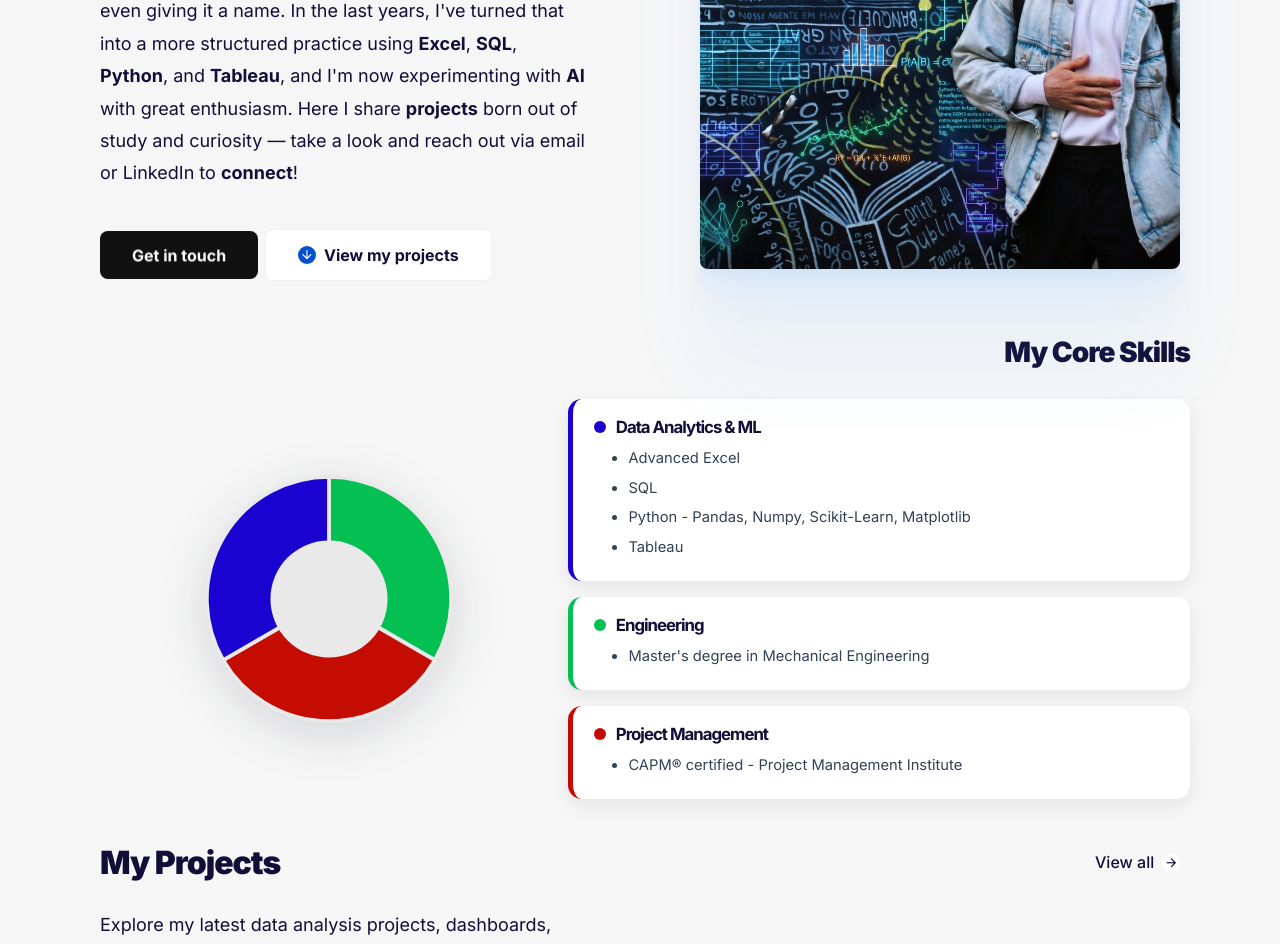
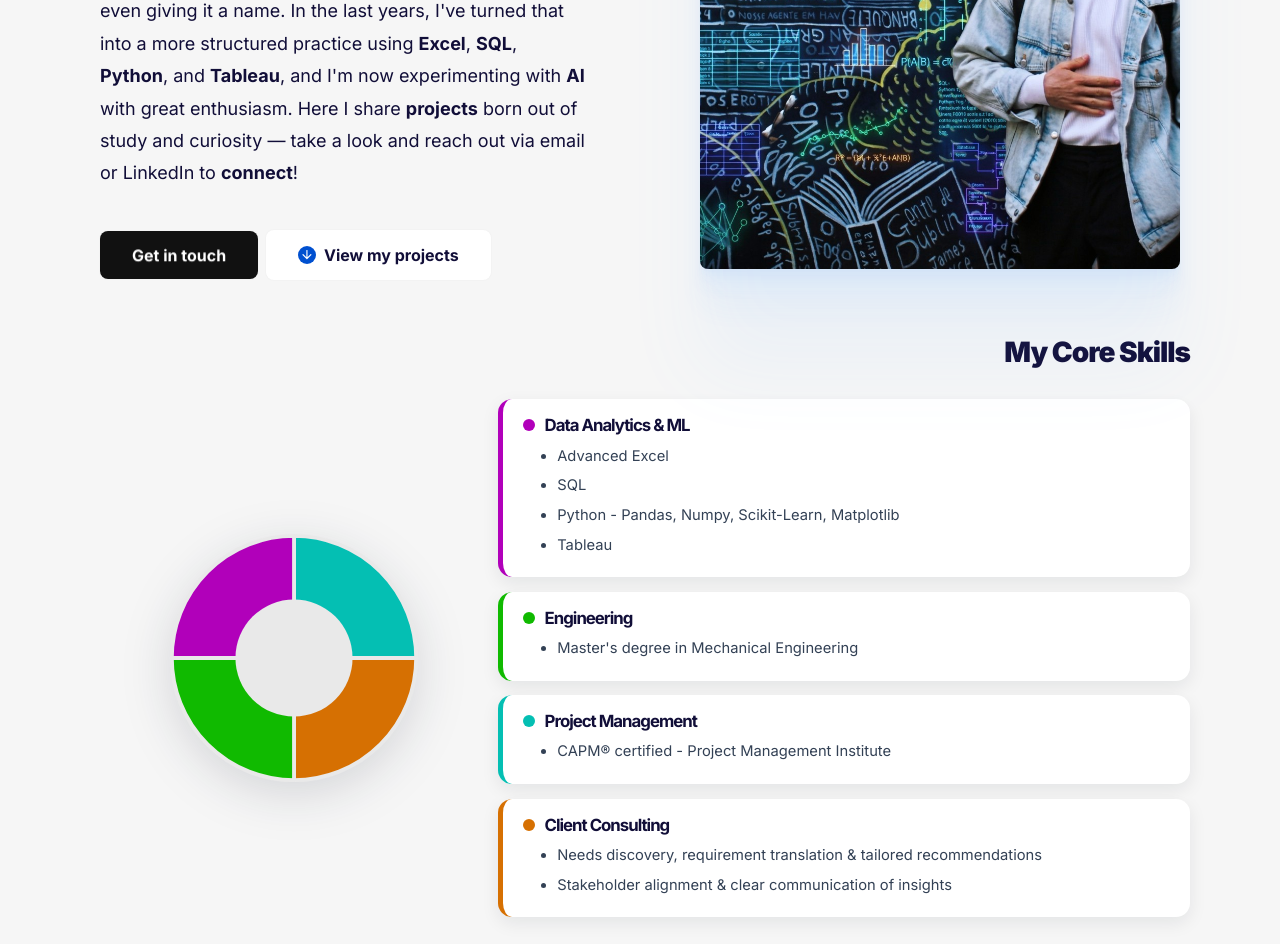
Before and after one commit to gcasarin/gcasarin.github.io, a Jekyll site: the page built from index.html, in a window 1280 px wide. Shown: the part 442-1386 px from the top of the page. Built offline with Jekyll 4.4.1, drawn with Linux system fonts in a browser that asks for light colours.

Commit message:
Update skills section with new chart and details

```diff
--- a/_includes/section-skills.html
+++ b/_includes/section-skills.html
@@ -7,50 +7,57 @@
     </div>
 
     <div class="row mt-4 pie-layout">
-      <!-- Colonna sinistra: grafico a torta centrato orizzontalmente e verticalmente -->
+      <!-- Colonna sinistra: donut chart a 4 quadranti da 90° centrata orizzontalmente e verticalmente -->
       <div class="col-lg-5 mb-4 mb-lg-0 pie-col">
         <div class="pie-wrapper">
-          <svg class="skills-pie" viewBox="0 0 220 220" width="280" height="280" role="img" aria-label="Skills breakdown: Engineering, Project Management, and Data Analytics">
-            <!-- Fetta 1: Engineering (120°) -->
+          <svg class="skills-pie" viewBox="0 0 220 220" width="280" height="280" role="img" aria-label="Skills breakdown: Project Management, Client Consulting, Engineering, and Data Analytics">
+            <!-- Quadrante 1: Project Management (90° in alto a destra) -->
             <path
               class="pie-slice"
-              d="M 110 110 L 110 14 A 96 96 0 0 1 193.138 158 Z"
-              fill="#04bf52"
+              d="M 110 110 L 110 14 A 96 96 0 0 1 206 110 Z"
+              fill="#04bfb3"
+              data-target="pm"
+            />
+
+            <!-- Quadrante 2: Client Consulting (90° in basso a destra) -->
+            <path
+              class="pie-slice"
+              d="M 110 110 L 206 110 A 96 96 0 0 1 110 206 Z"
+              fill="#d67002"
+              data-target="cc"
+            />
+
+            <!-- Quadrante 3: Engineering (90° in basso a sinistra) -->
+            <path
+              class="pie-slice"
+              d="M 110 110 L 110 206 A 96 96 0 0 1 14 110 Z"
+              fill="#10ba00"
               data-target="eng"
             />
 
-            <!-- Fetta 2: Project Management (120°) -->
+            <!-- Quadrante 4: Data Analytics (90° in alto a sinistra) -->
             <path
               class="pie-slice"
-              d="M 110 110 L 193.138 158 A 96 96 0 0 1 26.862 158 Z"
-              fill="#c40c02"
-              data-target="pm"
-            />
-
-            <!-- Fetta 3: Data Analytics (120°) -->
-            <path
-              class="pie-slice"
-              d="M 110 110 L 26.862 158 A 96 96 0 0 1 110 14 Z"
-              fill="#1a02d1"
+              d="M 110 110 L 14 110 A 96 96 0 0 1 110 14 Z"
+              fill="#b100ba"
               data-target="da"
             />
 
             <!-- Foro centrale per effetto donut -->
             <circle class="donut-hole" cx="110" cy="110" r="46" />
-
           </svg>
         </div>
       </div>
 
-      <!-- Colonna destra: dettaglio skill dei 3 spicchi -->
+      <!-- Colonna destra: dettaglio skill dei 4 quadranti -->
       <div class="col-lg-7 pillars-col">
         <div class="pie-pillars">
 
           <!-- 1. Data Analytics -->
           <div class="pie-pillar pie-pillar--da" data-slice="da">
             <div class="pie-pillar__head">
-              <span class="pie-dot" style="background: #1a02d1;"></span>
-              <h4 class="pie-pillar__title">Data Analytics & ML</h4>
+              <span class="pie-dot" style="background: #b100ba;"></span>
+              <h4 class="pie-pillar__title">Data Analytics &amp; ML</h4>
             </div>
             <ul class="pie-pillar__list">
               <li>Advanced Excel</li>
@@ -63,7 +70,7 @@
           <!-- 2. Engineering -->
           <div class="pie-pillar pie-pillar--eng" data-slice="eng">
             <div class="pie-pillar__head">
-              <span class="pie-dot" style="background: #04bf52;"></span>
+              <span class="pie-dot" style="background: #10ba00;"></span>
               <h4 class="pie-pillar__title">Engineering</h4>
             </div>
             <ul class="pie-pillar__list">
@@ -74,11 +81,23 @@
           <!-- 3. Project Management -->
           <div class="pie-pillar pie-pillar--pm" data-slice="pm">
             <div class="pie-pillar__head">
-              <span class="pie-dot" style="background: #c40c02;"></span>
+              <span class="pie-dot" style="background: #04bfb3;"></span>
               <h4 class="pie-pillar__title">Project Management</h4>
             </div>
             <ul class="pie-pillar__list">
               <li>CAPM® certified - Project Management Institute</li>
+            </ul>
+          </div>
+
+          <!-- 4. Client Consulting -->
+          <div class="pie-pillar pie-pillar--cc" data-slice="cc">
+            <div class="pie-pillar__head">
+              <span class="pie-dot" style="background: #d67002;"></span>
+              <h4 class="pie-pillar__title">Client Consulting</h4>
+            </div>
+            <ul class="pie-pillar__list">
+              <li>Needs discovery, requirement translation &amp; tailored recommendations</li>
+              <li>Stakeholder alignment &amp; clear communication of insights</li>
             </ul>
           </div>
 
@@ -156,7 +175,7 @@
     transform: scale(1.10);
   }
 
-/* Colore del foro centrale: metti lo stesso colore dello sfondo della pagina */
+  /* Colore del foro centrale: metti lo stesso colore dello sfondo della pagina */
   .skills-section .donut-hole {
     fill: #e9e9e9;
     pointer-events: none;
@@ -165,13 +184,13 @@
   .skills-section .pie-pillars {
     display: flex;
     flex-direction: column;
-    gap: 1rem;
+    gap: 0.9rem;
   }
 
-.skills-section .pie-pillar {
+  .skills-section .pie-pillar {
     background: #ffffff;
     border-radius: 14px;
-    padding: 1.1rem 1.35rem;
+    padding: 1rem 1.25rem;
     box-shadow: 0 6px 18px rgba(15, 23, 42, 0.08);
     border-left: 5px solid transparent;
     transition: transform 0.24s cubic-bezier(0.22, 1, 0.36, 1),
@@ -179,32 +198,37 @@
                 background-color 0.24s ease;
   }
 
-  .skills-section .pie-pillar--eng { border-left-color: #04bf52; }
-  .skills-section .pie-pillar--pm  { border-left-color: #c40c02; }
-  .skills-section .pie-pillar--da  { border-left-color: #1a02d1; }
+  .skills-section .pie-pillar--pm  { border-left-color: #04bfb3; }
+  .skills-section .pie-pillar--cc  { border-left-color: #d67002; }
+  .skills-section .pie-pillar--eng { border-left-color: #10ba00; }
+  .skills-section .pie-pillar--da  { border-left-color: #b100ba; }
 
   .skills-section .pie-pillar.is-active {
     transform: translateX(12px) scale(1.02);
     box-shadow: 0 14px 30px rgba(15, 23, 42, 0.16);
   }
 
-  .skills-section .pie-pillar--eng.is-active {
-    background-color: rgba(4, 191, 82, 0.08);
+  .skills-section .pie-pillar--pm.is-active {
+    background-color: rgba(4, 191, 179, 0.08);
   }
 
-  .skills-section .pie-pillar--pm.is-active {
-    background-color: rgba(196, 12, 2, 0.08);
+  .skills-section .pie-pillar--cc.is-active {
+    background-color: rgba(214, 112, 2, 0.08);
+  }
+
+  .skills-section .pie-pillar--eng.is-active {
+    background-color: rgba(16, 186, 0, 0.08);
   }
 
   .skills-section .pie-pillar--da.is-active {
-    background-color: rgba(26, 2, 209, 0.08);
+    background-color: rgba(177, 0, 186, 0.08);
   }
 
   .skills-section .pie-pillar__head {
     display: flex;
     align-items: center;
     gap: 0.6rem;
-    margin-bottom: 0.5rem;
+    margin-bottom: 0.45rem;
   }
 
   .skills-section .pie-dot {
```
